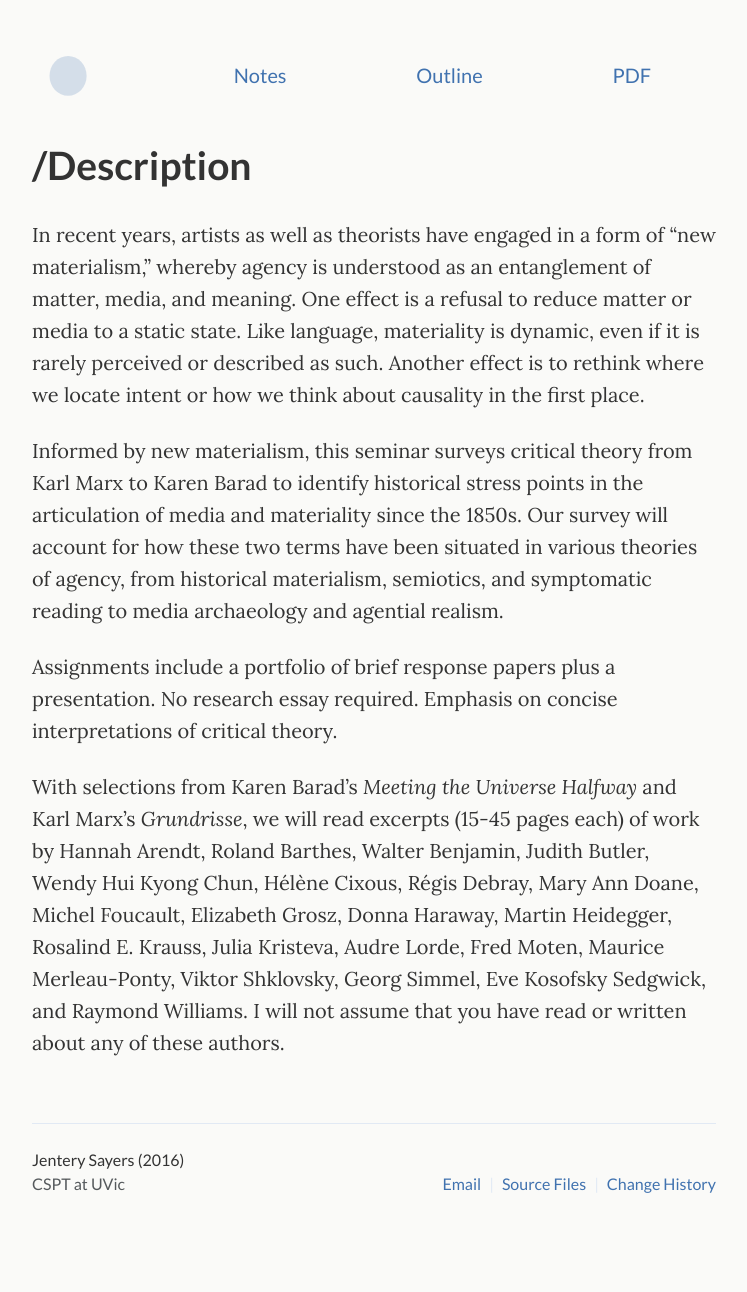
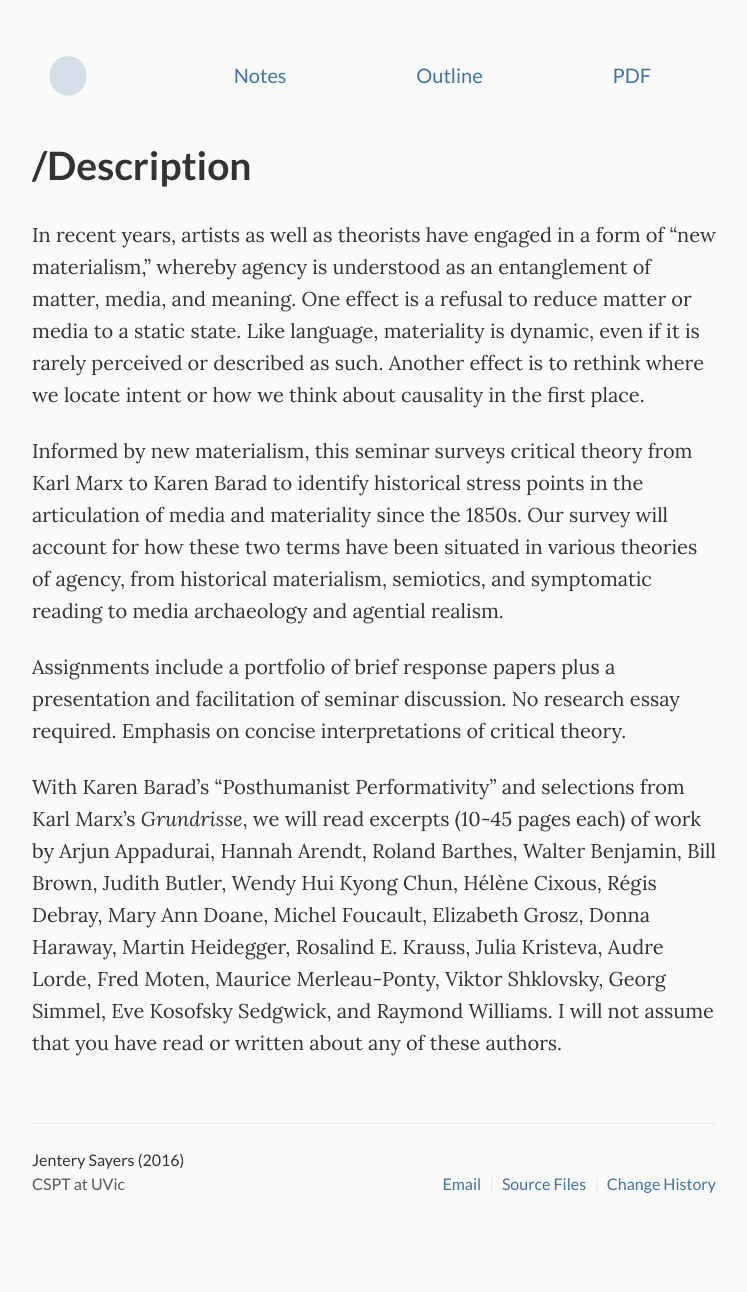
Before and after one commit to jentery/cspt500, a Jekyll site: the page built from _pages/description.md, in a window 1280 px wide. Shown: the whole page, without its empty margins (266-1013 px from the left). Built offline with Jekyll 4.4.1, drawn with Linux system fonts in a browser that asks for light colours.

Commit message:
edits to description.md

```diff
--- a/_pages/description.md
+++ b/_pages/description.md
@@ -9,6 +9,6 @@ In recent years, artists as well as theorists have engaged in a form of "new mat
 
 Informed by new materialism, this seminar surveys critical theory from Karl Marx to Karen Barad to identify historical stress points in the articulation of media and materiality since the 1850s. Our survey will account for how these two terms have been situated in various theories of agency, from historical materialism, semiotics, and symptomatic reading to media archaeology and agential realism.
 
-Assignments include a portfolio of brief response papers plus a presentation. No research essay required. Emphasis on concise interpretations of critical theory.
+Assignments include a portfolio of brief response papers plus a presentation and facilitation of seminar discussion. No research essay required. Emphasis on concise interpretations of critical theory.
 
-With selections from Karen Barad's *Meeting the Universe Halfway* and Karl Marx's *Grundrisse*, we will read excerpts (15-45 pages each) of work by Hannah Arendt, Roland Barthes, Walter Benjamin, Judith Butler, Wendy Hui Kyong Chun, Hélène Cixous, Régis Debray, Mary Ann Doane, Michel Foucault, Elizabeth Grosz, Donna Haraway, Martin Heidegger, Rosalind E. Krauss, Julia Kristeva, Audre Lorde, Fred Moten, Maurice Merleau-Ponty, Viktor Shklovsky, Georg Simmel, Eve Kosofsky Sedgwick, and Raymond Williams. I will not assume that you have read or written about any of these authors.
+With Karen Barad's "Posthumanist Performativity" and selections from Karl Marx's *Grundrisse*, we will read excerpts (10-45 pages each) of work by Arjun Appadurai, Hannah Arendt, Roland Barthes, Walter Benjamin, Bill Brown, Judith Butler, Wendy Hui Kyong Chun, Hélène Cixous, Régis Debray, Mary Ann Doane, Michel Foucault, Elizabeth Grosz, Donna Haraway, Martin Heidegger, Rosalind E. Krauss, Julia Kristeva, Audre Lorde, Fred Moten, Maurice Merleau-Ponty, Viktor Shklovsky, Georg Simmel, Eve Kosofsky Sedgwick, and Raymond Williams. I will not assume that you have read or written about any of these authors.
```
